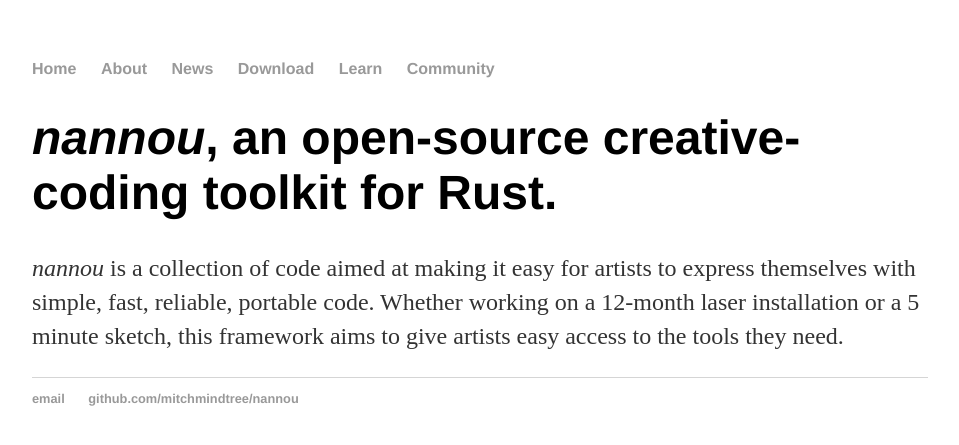
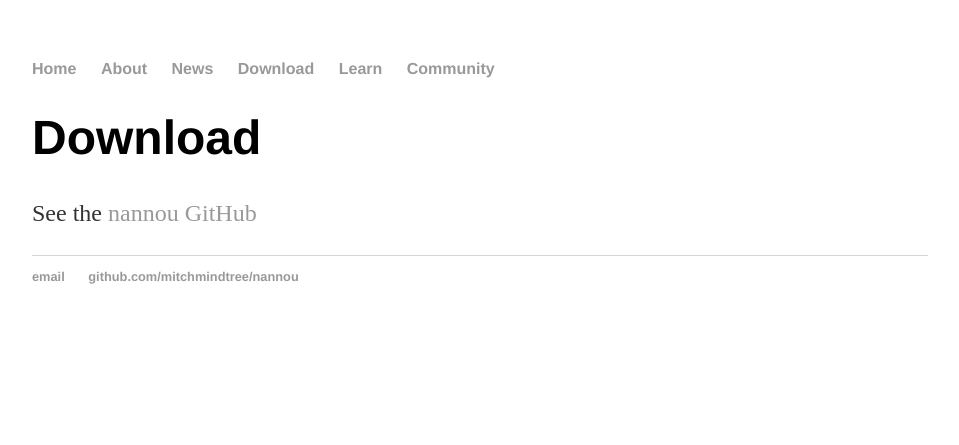
Before and after one commit to mitchmindtree/nannou-org.github.io, a Jekyll site: the page built from download/index.html, in a window 1280 px wide. Shown: the top 445 px of the page, without its empty margins (160-1119 px from the left). Built offline with Jekyll 4.4.1, drawn with Linux system fonts in a browser that asks for light colours.

Commit message:
Updated pages

```diff
--- a/download/index.html
+++ b/download/index.html
@@ -1,8 +1,9 @@
 ---
 layout: default
-title: nannou.cc
+title: nannou - download
 ---
-<div class="blurb">
-	<h1><em>nannou</em>, an open-source creative-coding toolkit for Rust.</h1>
-	<p><em>nannou</em> is a collection of code aimed at making it easy for artists to express themselves with simple, fast, reliable, portable code. Whether working on a 12-month laser installation or a 5 minute sketch, this framework aims to give artists easy access to the tools they need.</p>
-</div><!-- /.blurb -->
+
+<div class="download">
+	<h1>Download</h1>
+	<p>See the  <a href="https://github.com/nannou-org/nannou">nannou GitHub</a></p>
+</div>
```
Also changed, not shown: community/index.html (+8 -3 lines).
